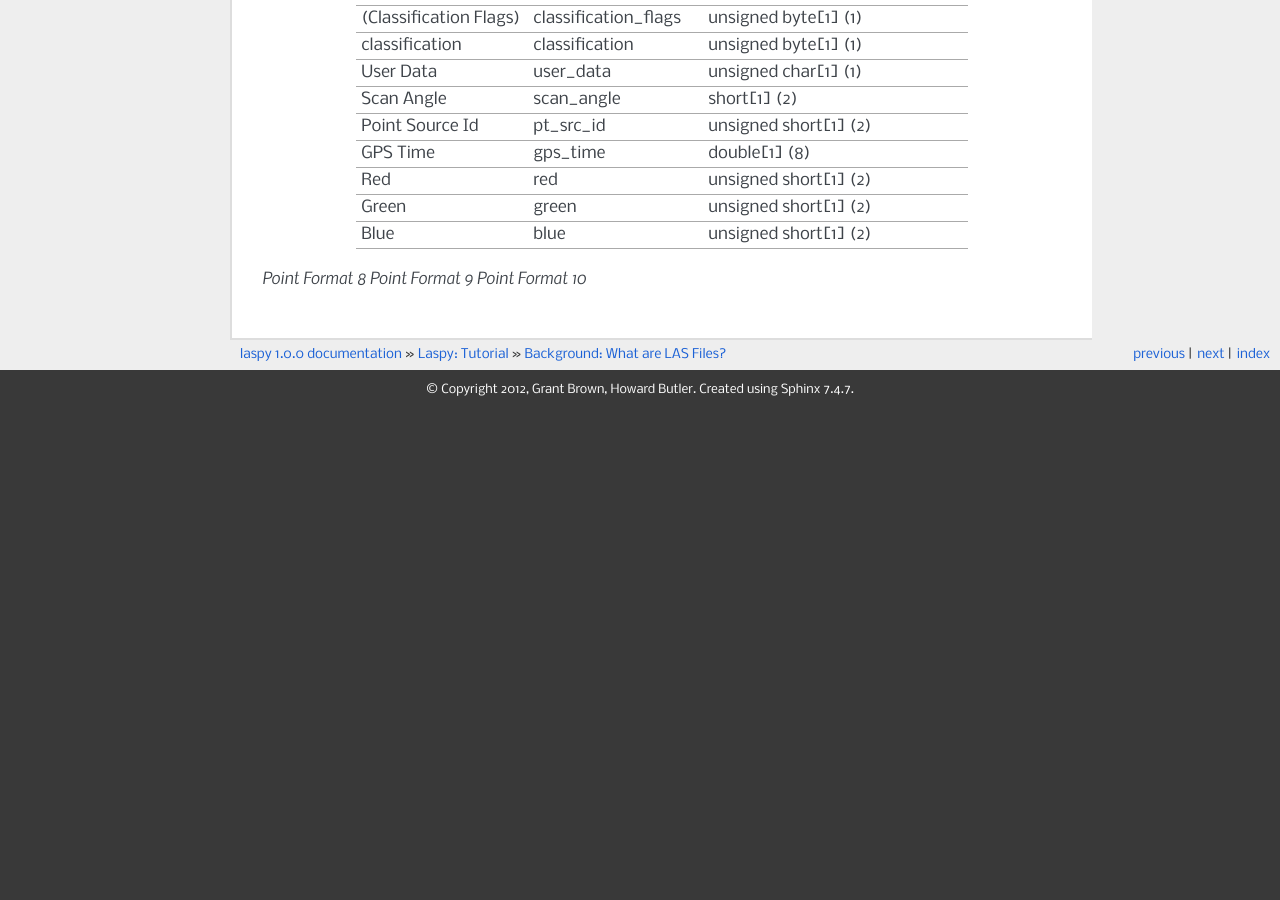
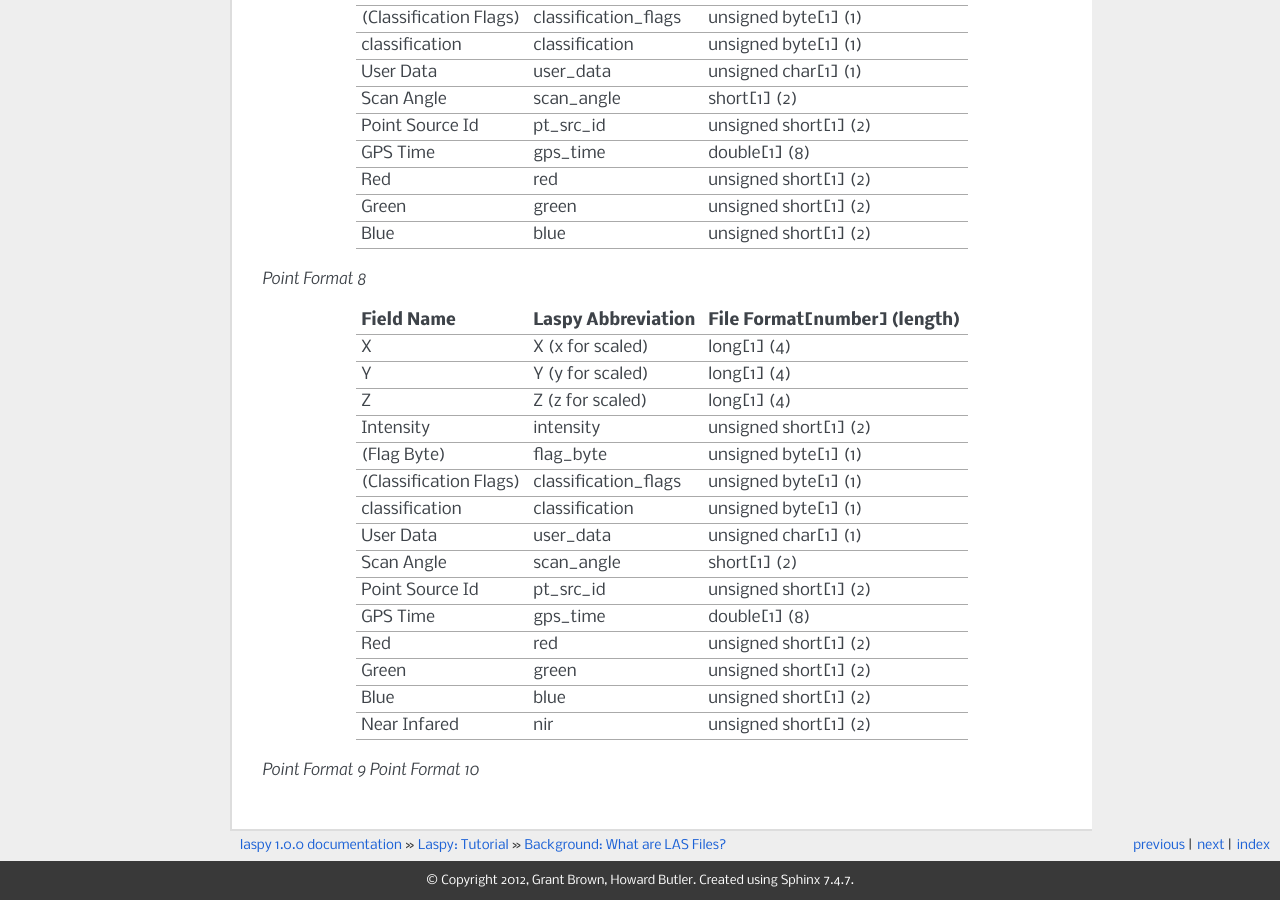
Before and after one commit to laspy/laspy, a Sphinx documentation site: the page built from doc/source/tut_background.rst, in a window 1280 px wide and 900 px high, scrolled down 6519 px. Built offline with Sphinx 7.4.7, drawn with Linux system fonts in a browser that asks for light colours; formulas are drawn with MathJax 3; pages that are not in the unit, such as notebooks, are missing from menus; before the commit the page ends 6928 px from its top, so only the background shows below that.

Commit message:
document 8 + add NIR

```diff
--- a/doc/source/tut_background.rst
+++ b/doc/source/tut_background.rst
@@ -328,8 +328,29 @@
  Blue                             blue                            unsigned short[1] (2)
 ===============================  ==============================  ==============================
 
+*Point Format 8*
+
+===============================  ==============================  ==============================
+ Field Name                       Laspy Abbreviation              File Format[number] (length)
+===============================  ==============================  ==============================
+ X                                X (x for scaled)                long[1] (4)
+ Y                                Y (y for scaled)                long[1] (4)
+ Z                                Z (z for scaled)                long[1] (4)
+ Intensity                        intensity                       unsigned short[1] (2)
+ (Flag Byte)                      flag_byte                       unsigned byte[1]  (1)
+ (Classification Flags)           classification_flags            unsigned byte[1]  (1)
+ classification                   classification                  unsigned byte[1] (1)
+ User Data                        user_data                       unsigned char[1]  (1)
+ Scan Angle                       scan_angle                      short[1] (2)
+ Point Source Id                  pt_src_id                       unsigned short[1] (2)
+ GPS Time                         gps_time                        double[1] (8)
+ Red                              red                             unsigned short[1] (2)
+ Green                            green                           unsigned short[1] (2)
+ Blue                             blue                            unsigned short[1] (2)
+ Near Infared                     nir                             unsigned short[1] (2)
+===============================  ==============================  ==============================
 
 
-*Point Format 8*
+
 *Point Format 9*
 *Point Format 10*
```
Also changed, not shown: 3 other files.
